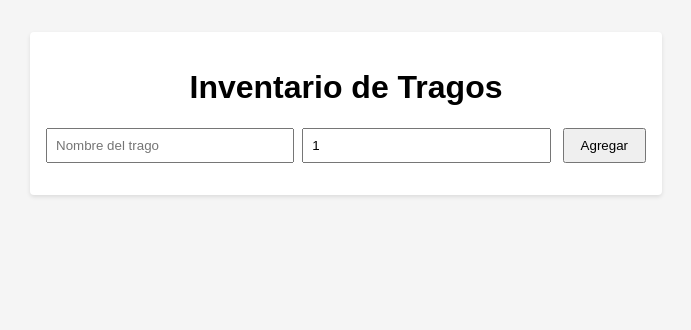
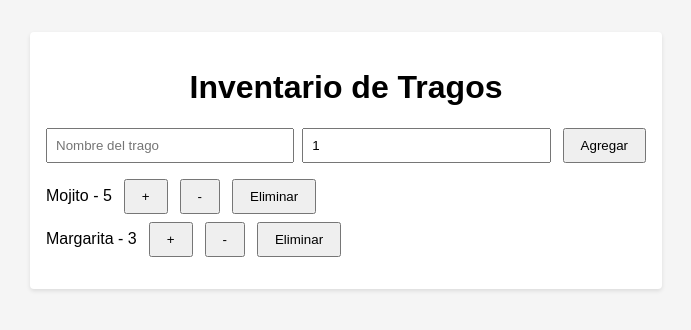
Before and after one commit to dante-ticona/pruebaCodex, a React (Vite) app in the folder frontend/: page / in a window 1280 px wide. Shown: the top 330 px of the page, without its empty margins (294-985 px from the left). Built offline with nearby package versions, Linux system fonts and the light colour scheme.

Commit message:
Add initial example drinks

```diff
--- a/frontend/src/App.jsx
+++ b/frontend/src/App.jsx
@@ -2,7 +2,11 @@ import { useState } from 'react'
 import './App.css'
 
 export default function App() {
-  const [items, setItems] = useState([])
+  const initialItems = [
+    { id: 1, name: 'Mojito', qty: 5 },
+    { id: 2, name: 'Margarita', qty: 3 }
+  ]
+  const [items, setItems] = useState(initialItems)
   const [name, setName] = useState('')
   const [qty, setQty] = useState(1)
 
```
Also changed, not shown: 1 other file (tests, documents, lock files or other folders).
